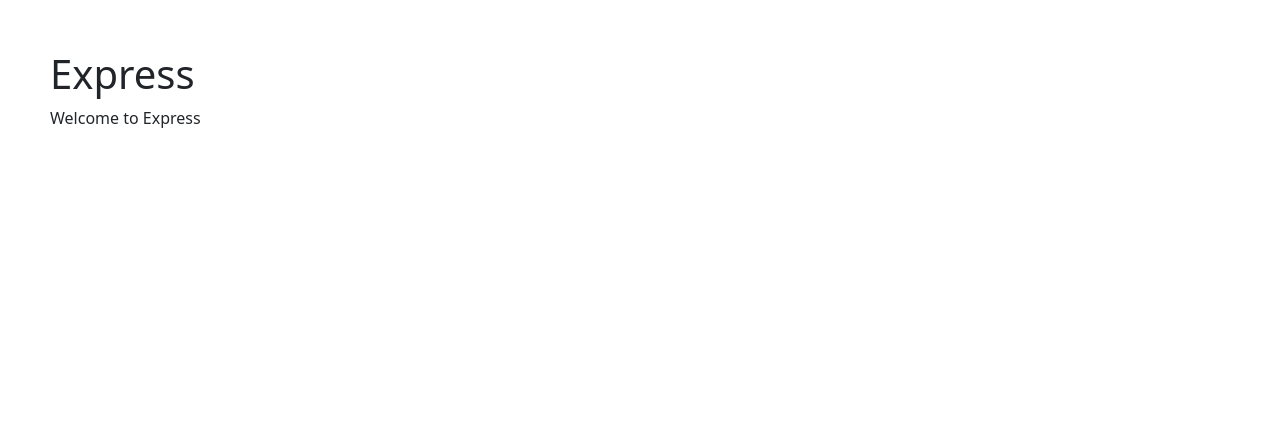
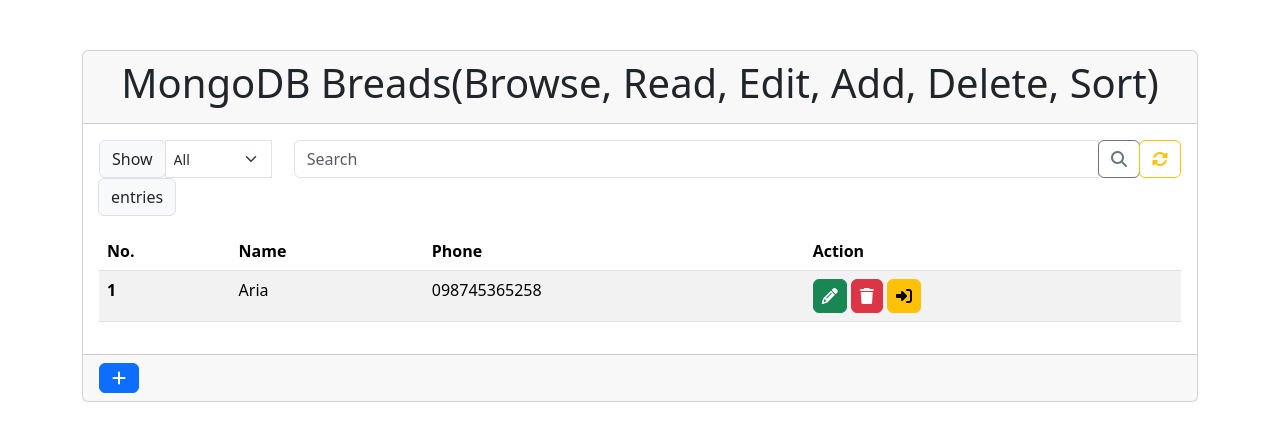
Before and after one commit to AriaPramesta/MongoDB-Async-Breads, a website: page public/index.html in a window 1280 px wide. Drawn offline with nearby package versions, Linux system fonts and the light colour scheme.

Commit message:
Update: create user interface for users fiture

```diff
--- a/public/index.html
+++ b/public/index.html
@@ -12,8 +12,72 @@
 </head>
 
 <body>
-  <h1>Express</h1>
-  <p>Welcome to Express</p>
+  <div class="container">
+    <div class="card">
+      <div class="card-header">
+        <h1 class="text-center">MongoDB Breads(Browse, Read, Edit, Add, Delete, Sort)</h1>
+      </div>
+      <div class="card-body">
+        <div class="d-flex justify-content-between mb-3">
+
+          <div style="width: 16%;">
+            <div class="input-group">
+              <span class="input-group-text rounded">Show</span>
+              <select class="form-select form-select-sm" aria-label="Default select example">
+                <option value="" selected>All</option>
+                <option value="5">5</option>
+                <option value="10">10</option>
+              </select>
+              <span class="input-group-text rounded">entries</span>
+            </div>
+          </div>
+
+          <div style="width: 82%;">
+            <div class="input-group">
+              <input type="text" class="form-control" placeholder="Search" aria-label="Search"
+                aria-describedby="button-addon2">
+              <button class="btn btn-outline-secondary rounded" type="button" id="button-addon2">
+                <i class="fa-solid fa-magnifying-glass"></i>
+              </button>
+              <button class="btn btn-outline-warning rounded" type="button" id="button-addon2">
+                <i class="fa-solid fa-rotate"></i>
+              </button>
+            </div>
+          </div>
+        </div>
+
+
+
+        <table class="table table-striped">
+          <thead>
+            <tr>
+              <th scope="col">No.</th>
+              <th scope="col">Name</th>
+              <th scope="col">Phone</th>
+              <th scope="col">Action</th>
+            </tr>
+          </thead>
+          <tbody>
+            <tr>
+              <th scope="row">1</th>
+              <td>Aria</td>
+              <td>098745365258</td>
+              <td>
+                <button type="button" class="btn btn-success p-2"><i class="fa-solid fa-pencil"></i></button>
+                <button type="button" class="btn btn-danger p-2"><i class="fa-solid fa-trash"></i></button>
+                <button type="button" class="btn btn-warning p-2"><i class="fa-solid fa-right-to-bracket"></i></button>
+              </td>
+            </tr>
+          </tbody>
+        </table>
+      </div>
+      <div class="card-footer">
+        <a href="#" class="btn btn-primary text-white">
+          <i class="fa-solid fa-plus"></i>
+        </a>
+      </div>
+    </div>
+  </div>
 </body>
 
 </html>
```
